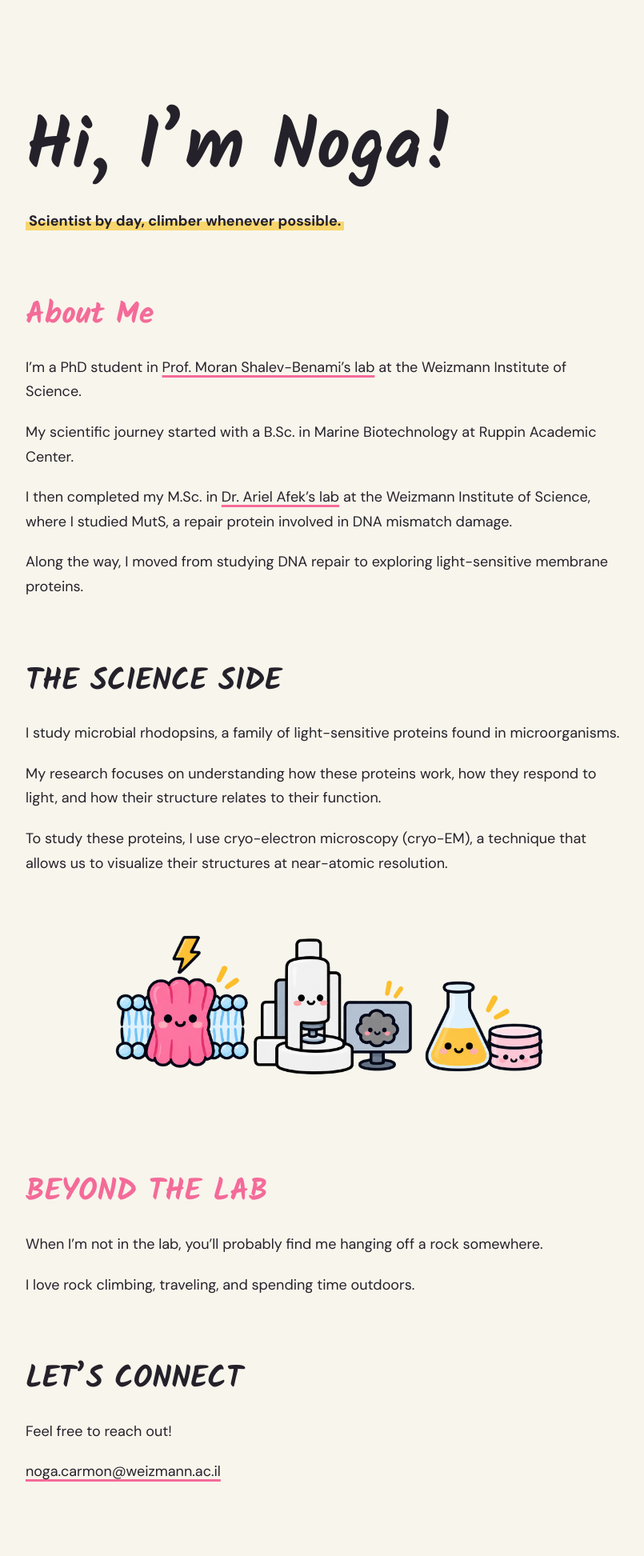
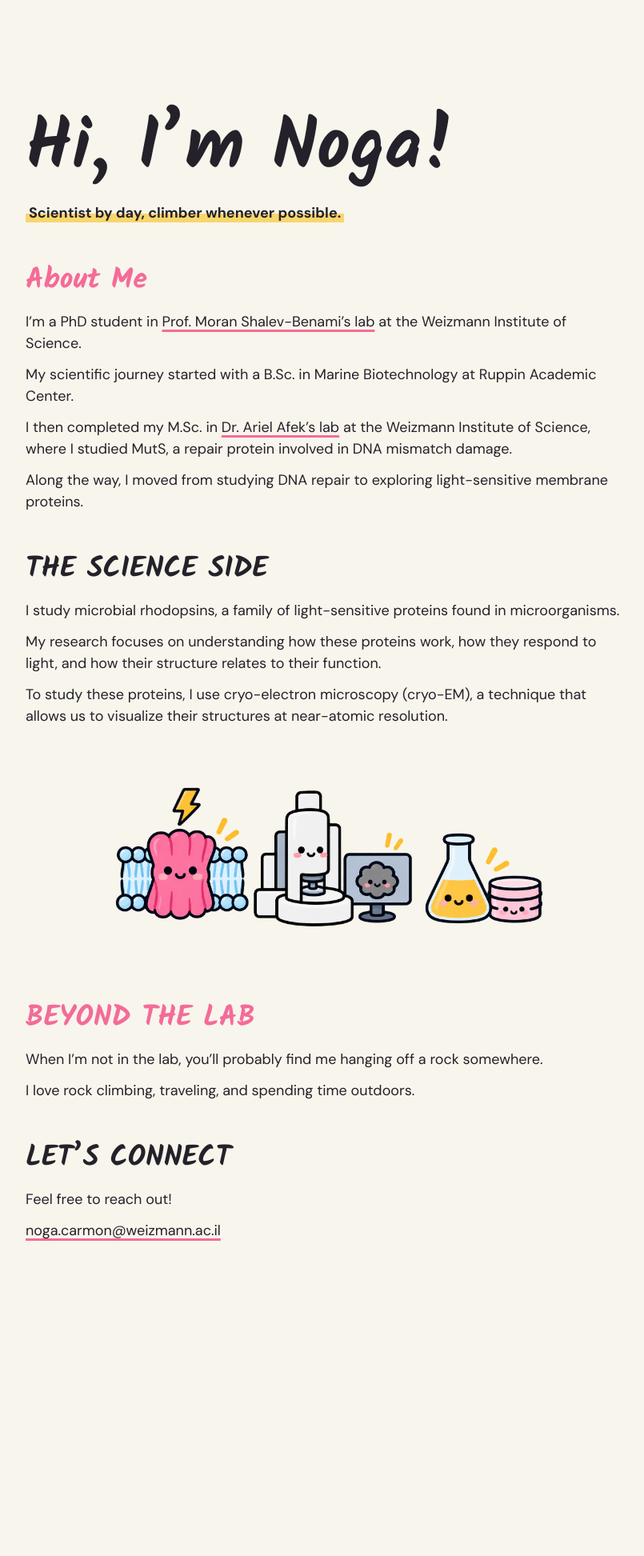
Before and after one commit to nogaca/nogaca.github.io, a Jekyll site: the page built from index.md, in a window 1280 px wide. Shown: the whole page at 80% size, without its empty margins (163-968 px from the left). Built offline with Jekyll 4.4.1, drawn with Linux system fonts in a browser that asks for light colours; after the commit the page ends 1634 px from its top, so only the background shows below that.

Commit message:
Reduce spacing between sections and paragraphs

```diff
--- a/assets/css/style.css
+++ b/assets/css/style.css
@@ -16,7 +16,7 @@ body {
   color: var(--ink);
   font-family: 'DM Sans', sans-serif;
   font-size: 18px;
-  line-height: 1.7;
+  line-height: 1.5;
 }
 
 main {
@@ -37,9 +37,9 @@ h1 {
 }
 
 h2 {
-  font-size: 38px;
-  margin-top: 80px;
-  margin-bottom: 25px;
+  font-size: 36px;
+  margin-top: 48px;
+  margin-bottom: 16px;
 }
 
 h2:nth-of-type(odd) {
@@ -52,7 +52,8 @@ h2:nth-of-type(even) {
 
 p {
   max-width: 750px;
-  margin-bottom: 20px;
+  margin-top: 0;
+  margin-bottom: 12px;
 }
 
 a {
```
